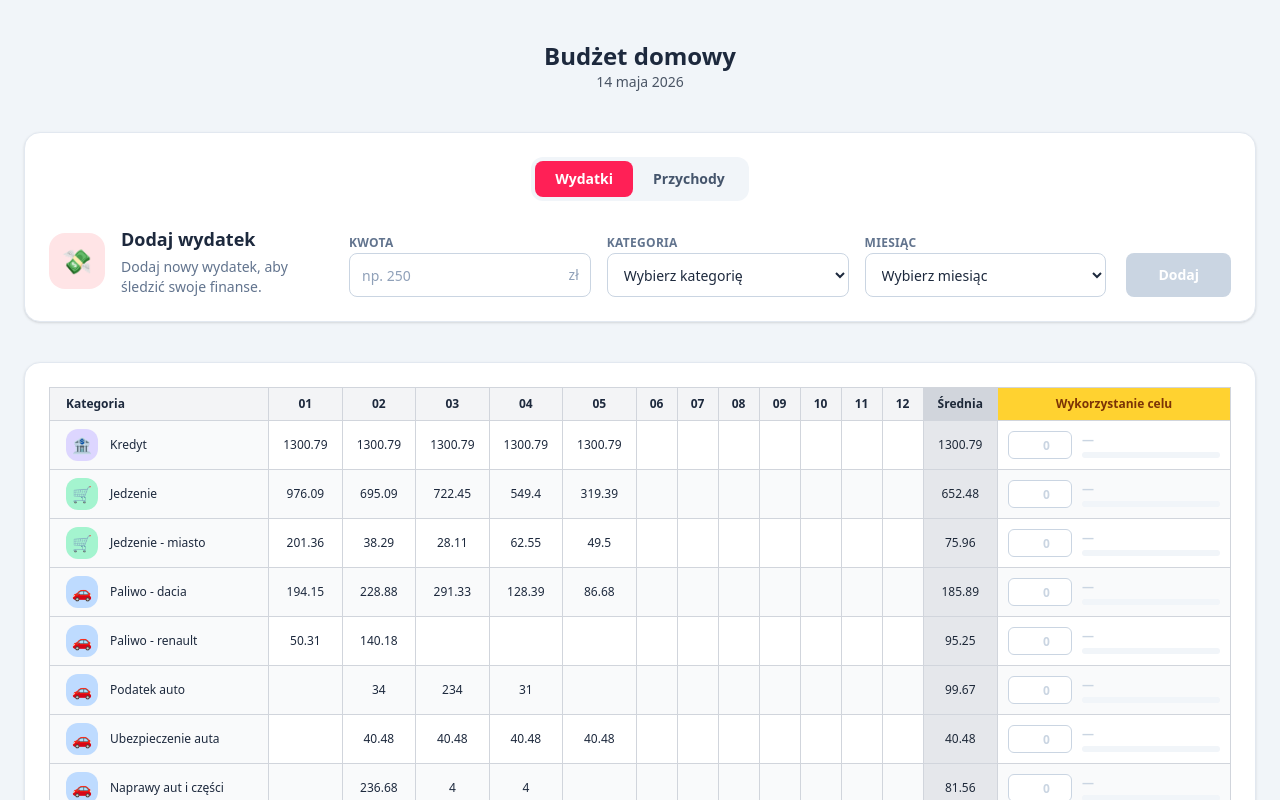
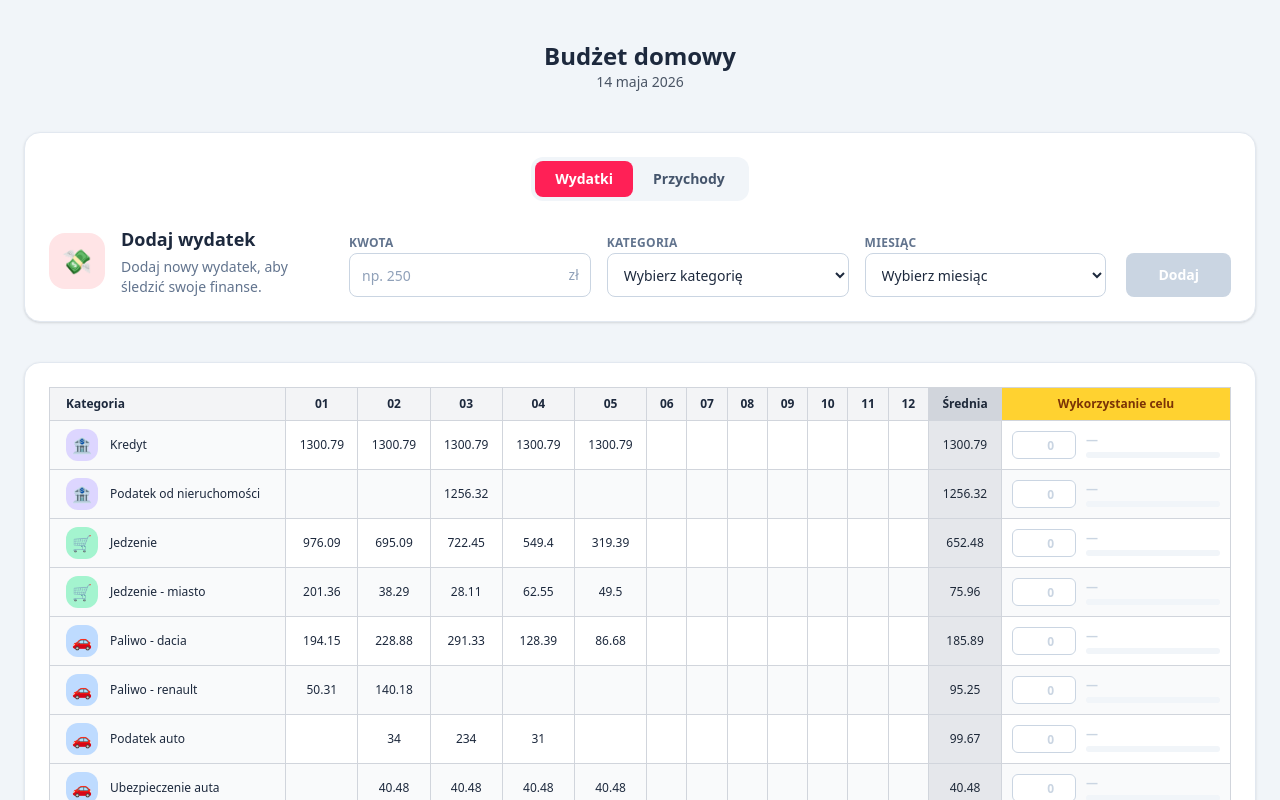
Before and after one commit to oleksaGrzegorz/budget-app, a React (Vite) app: page / in a window 1280 px wide. Shown: the top 800 px of the page. Built offline with nearby package versions, Linux system fonts and the light colour scheme.

Commit message:
feat: add "Podatek od nieruchomości" to Kredyt category for improved categorization

```diff
--- a/src/data/categories.ts
+++ b/src/data/categories.ts
@@ -3,8 +3,9 @@ export const categoryGroups = [
     name: "Kredyt",
     emoji: "🏦",
     iconClassName: "bg-violet-200 ring-violet-300",
-    categories: ["Kredyt"],
+    categories: ["Kredyt", "Podatek od nieruchomości"],
   },
+
   {
     name: "Jedzenie",
     emoji: "🛒",
```
